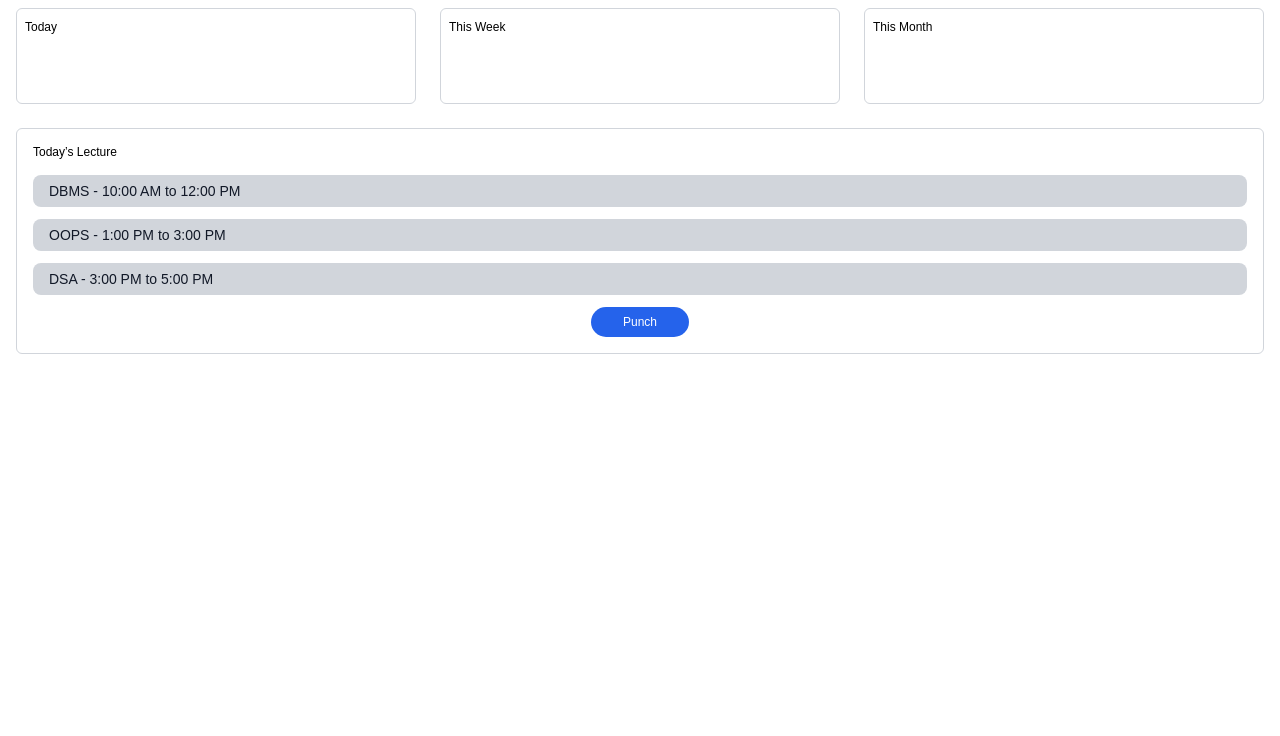
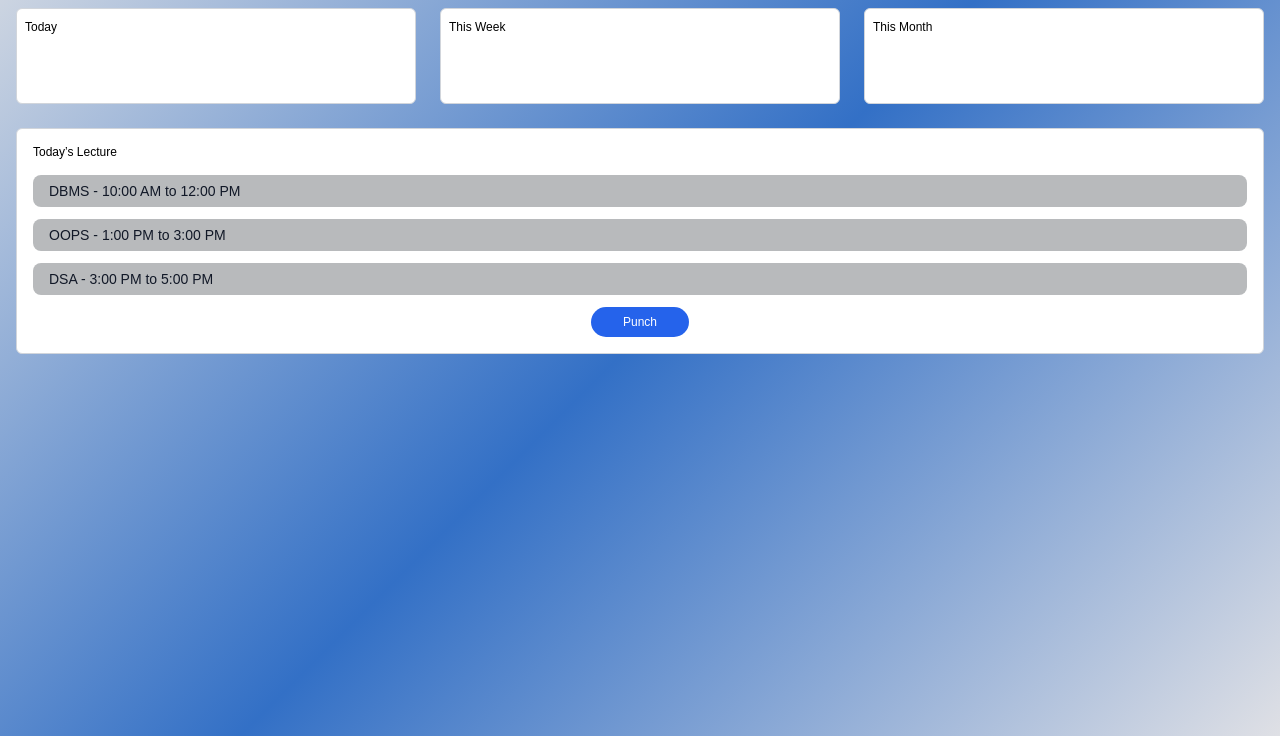
Before and after one commit to vipuljoshi0001/gepunch, a plain HTML site: page dashboard.html in a window 1280 px wide. Shown: the part 64-800 px from the top of the page. Drawn offline with Linux system fonts and the light colour scheme.

Commit message:
coloureddashboard

```diff
--- a/dash.css
+++ b/dash.css
@@ -1,4 +1,3 @@
-
 * {
     margin: 0;
     padding: 0;
@@ -7,11 +6,13 @@
 
   body {
     font-family: Arial, sans-serif;
-    background-color: #ffffff;
+    background: linear-gradient(135deg, #d6dbe3, #3370c6, #dfe0e5); /* Gradient background */
     min-height: 100vh;
     padding: 1rem;
+
+    position: relative;
+    overflow: hidden;
   }
-
 
   .header {
     display: flex;
@@ -46,11 +47,9 @@
     object-fit: cover;
   }
 
-
   .main {
     width: 100%;
   }
-
 
   .summary-section {
     display: flex;
@@ -73,15 +72,15 @@
     padding: 0.5rem;
     font-size: 0.75rem;
     line-height: 1.25rem;
+    background-color: white; /* To ensure content is readable */
   }
-
-
 
   .lecture-section {
     border: 1px solid #d1d5db;
     border-radius: 0.375rem;
     padding: 1rem;
     margin-bottom: 1.5rem;
+    background-color: white; /* Optional: to keep sections legible over the gradient */
   }
 
   .lecture-title {
@@ -90,7 +89,7 @@
   }
 
   .lecture-bar {
-    background-color: #d1d5db;
+    background-color: #b8babc;
     padding: 0.5rem 1rem;
     border-radius: 0.5rem;
     margin-bottom: 0.75rem;
@@ -98,8 +97,6 @@
     color: #111827;
     font-weight: 500;
   }
-
-
 
   .punch-button-wrapper {
     display: flex;
```
